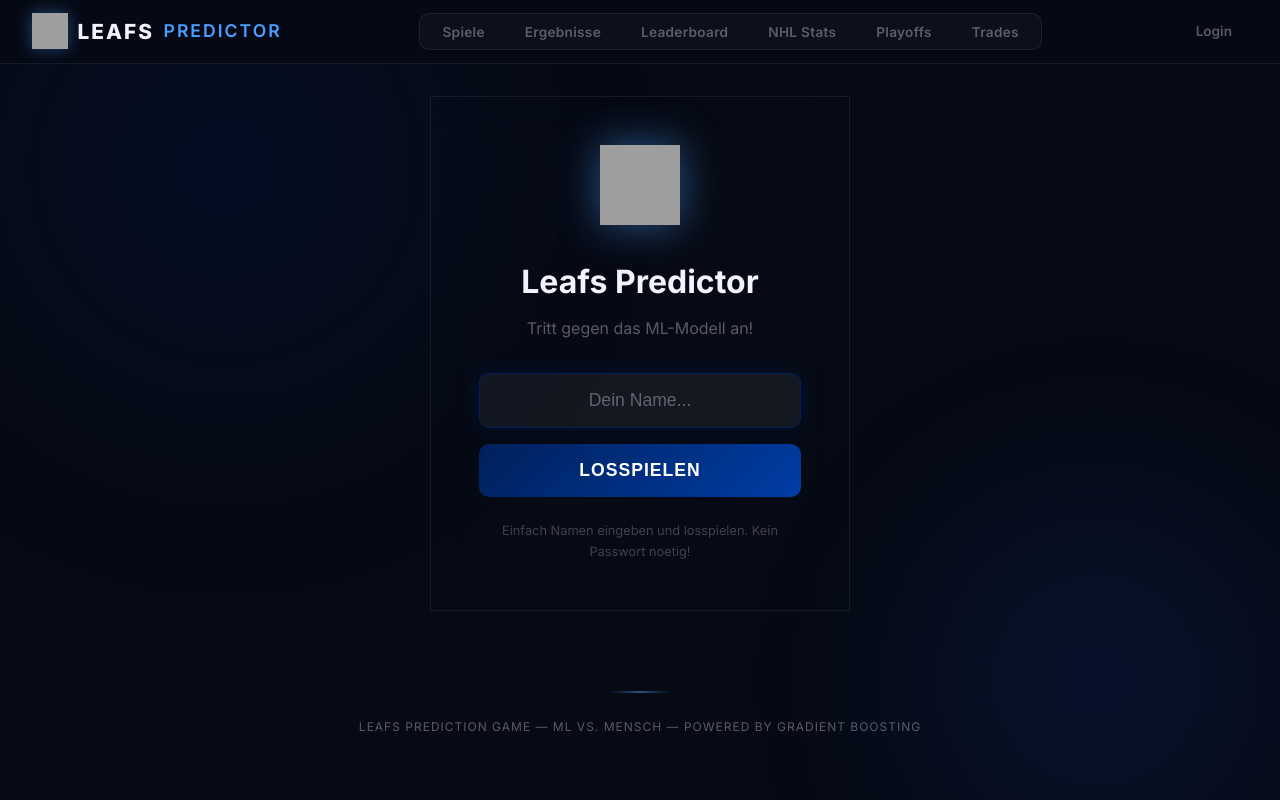
After one commit to EdgarPaulEDGE/leafs-predictor, a Flask app: page /login in a window 1280 px wide. The commit adds this page. Run offline with Flask 3, Linux system fonts and the light colour scheme; some libraries are stand-ins or nearby versions; grey boxes are pictures that could not be loaded.

Commit message:
Login-System: Multi-User mit Username, Leaderboard Rangliste

```diff
--- a/app.py
+++ b/app.py
@@ -17,7 +17,7 @@ from concurrent.futures import ThreadPoolExecutor, as_completed
 import time
 import threading
 import requests
-from flask import Flask, render_template, request, redirect, url_for, flash
+from flask import Flask, render_template, request, redirect, url_for, flash, session, g
 import pandas as pd
 from datetime import datetime
 
@@ -30,11 +30,47 @@ from database import (
     prediction_exists,
     resolve_prediction,
     get_all_predictions,
+    get_or_create_user,
 )
 
 # Flask-App erstellen
 app = Flask(__name__)
-app.secret_key = "leafs-prediction-game-2026"  # Für Flash-Messages
+app.secret_key = "leafs-prediction-game-2026"  # Für Flash-Messages & Sessions
+
+
+# ---- User Session ----
+@app.before_request
+def load_current_user():
+    """Lädt den aktuellen User in g.username für alle Templates."""
+    g.username = session.get("username")
+
+
+@app.route("/login", methods=["GET", "POST"])
+def login():
+    """Login-Seite: Einfach Username eingeben und losspielen."""
+    if request.method == "POST":
+        username = request.form.get("username", "").strip()
+        if not username:
+            flash("Bitte gib einen Namen ein!", "error")
+            return redirect(url_for("login"))
+        if len(username) > 20:
+            flash("Name darf maximal 20 Zeichen lang sein!", "error")
+            return redirect(url_for("login"))
+        # User erstellen oder einloggen
+        get_or_create_user(username)
+        session["username"] = username
+        flash(f"Willkommen, {username}! 🏒", "success")
+        return redirect(url_for("index"))
+    return render_template("login.html")
+
+
+@app.route("/logout")
+def logout():
+    """Logout: Session löschen."""
+    session.pop("username", None)
+    flash("Abgemeldet! Bis bald! 👋", "info")
+    return redirect(url_for("login"))
+
 
 # NHL API
 NHL_API = "https://api-web.nhle.com/v1"
@@ -691,7 +727,7 @@ def get_upcoming_games() -> list[dict]:
                 "date": game.get("gameDate", ""),
                 "opponent": opponent,
                 "is_home": is_home,
-                "already_predicted": prediction_exists(game_id),
+                "already_predicted": prediction_exists(game_id, session.get("username")),
             })
 
         return upcoming[:10]  # Maximal 10 Spiele anzeigen
@@ -1636,7 +1672,10 @@ def index():
 @app.route("/predict/<int:game_id>")
 def predict(game_id):
     """Tipp-Seite für ein bestimmtes Spiel."""
-    if prediction_exists(game_id):
+    if "username" not in session:
+        flash("Bitte erst einloggen!", "error")
+        return redirect(url_for("login"))
+    if prediction_exists(game_id, session["username"]):
         flash("Du hast für dieses Spiel schon getippt!", "error")
         return redirect(url_for("index"))
 
@@ -1666,6 +1705,10 @@ def predict(game_id):
 @app.route("/submit_prediction", methods=["POST"])
 def submit_prediction():
     """Verarbeitet einen abgegebenen Tipp."""
+    if "username" not in session:
+        flash("Bitte erst einloggen!", "error")
+        return redirect(url_for("login"))
+    username = session["username"]
     game_id = int(request.form["game_id"])
     game_date = request.form["game_date"]
     opponent = request.form["opponent"]
@@ -1681,6 +1724,7 @@ def submit_prediction():
 
     # In Datenbank speichern
     add_prediction(
+        username=username,
         game_id=game_id,
         game_date=game_date,
         opponent=opponent,
@@ -1698,9 +1742,10 @@ def submit_prediction():
 
 @app.route("/results")
 def results():
-    """Zeigt alle Tipps und Ergebnisse."""
-    pending = get_pending_predictions()
-    resolved = get_resolved_predictions()
+    """Zeigt alle Tipps und Ergebnisse des eingeloggten Users."""
+    username = session.get("username")
+    pending = get_pending_predictions(username)
+    resolved = get_resolved_predictions(username)
     return render_template(
         "results.html",
         pending=pending,
--- a/static/style.css
+++ b/static/style.css
@@ -2661,3 +2661,191 @@ footer::before {
         height: 20px;
     }
 }
+
+/* ===== LOGIN PAGE ===== */
+.login-container {
+    display: flex;
+    justify-content: center;
+    align-items: center;
+    min-height: 60vh;
+}
+
+.login-card {
+    background: var(--glass-bg);
+    backdrop-filter: blur(20px);
+    border: 1px solid var(--glass-border);
+    border-radius: var(--radius-lg);
+    padding: 3rem;
+    text-align: center;
+    max-width: 420px;
+    width: 100%;
+}
+
+.login-logo {
+    width: 80px;
+    height: 80px;
+    margin-bottom: 1.5rem;
+    filter: drop-shadow(0 0 20px rgba(74, 158, 255, 0.5));
+}
+
+.login-card h1 {
+    font-size: 2rem;
+    margin-bottom: 0.5rem;
+    color: var(--text-primary);
+}
+
+.login-subtitle {
+    color: var(--text-muted);
+    margin-bottom: 2rem;
+    font-size: 1rem;
+}
+
+.login-form {
+    display: flex;
+    flex-direction: column;
+    gap: 1rem;
+}
+
+.login-input {
+    background: rgba(255, 255, 255, 0.06);
+    border: 1px solid var(--glass-border);
+    border-radius: var(--radius-sm);
+    padding: 1rem 1.2rem;
+    font-size: 1.1rem;
+    color: var(--text-primary);
+    text-align: center;
+    transition: var(--transition);
+    outline: none;
+}
+
+.login-input:focus {
+    border-color: var(--leafs-blue);
+    box-shadow: 0 0 20px rgba(0, 32, 91, 0.4);
+}
+
+.login-input::placeholder {
+    color: var(--text-muted);
+}
+
+.login-submit {
+    background: linear-gradient(135deg, var(--leafs-blue), #003da5);
+    color: white;
+    border: none;
+    padding: 1rem;
+    font-size: 1.1rem;
+    font-weight: 700;
+    border-radius: var(--radius-sm);
+    cursor: pointer;
+    transition: var(--transition);
+    letter-spacing: 1px;
+    text-transform: uppercase;
+}
+
+.login-submit:hover {
+    transform: translateY(-2px);
+    box-shadow: 0 8px 25px rgba(0, 32, 91, 0.6);
+}
+
+.login-hint {
+    color: var(--text-muted);
+    font-size: 0.8rem;
+    margin-top: 1.5rem;
+    opacity: 0.7;
+}
+
+/* ===== NAV USER ===== */
+.nav-user {
+    display: flex;
+    align-items: center;
+    gap: 0.8rem;
+}
+
+.user-badge {
+    color: var(--leafs-accent);
+    font-weight: 700;
+    font-size: 0.9rem;
+    padding: 0.4rem 1rem;
+    background: rgba(74, 158, 255, 0.1);
+    border: 1px solid rgba(74, 158, 255, 0.2);
+    border-radius: var(--radius-xs);
+}
+
+.login-btn, .logout-btn {
+    color: var(--text-muted);
+    text-decoration: none;
+    font-weight: 600;
+    font-size: 0.85rem;
+    padding: 0.4rem 1rem;
+    border-radius: var(--radius-xs);
+    transition: var(--transition);
+}
+
+.login-btn:hover {
+    color: var(--text-primary);
+    background: var(--leafs-blue);
+}
+
+.logout-btn:hover {
+    color: var(--text-primary);
+    background: rgba(255, 80, 80, 0.2);
+}
+
+/* ===== LEADERBOARD TABLE ===== */
+.lb-table {
+    width: 100%;
+}
+
+.lb-table thead th {
+    text-align: center;
+    padding: 0.8rem;
+    font-size: 0.8rem;
+    text-transform: uppercase;
+    letter-spacing: 1px;
+    color: var(--text-muted);
+    border-bottom: 1px solid var(--glass-border);
+}
+
+.lb-table tbody td {
+    text-align: center;
+    padding: 0.8rem;
+    font-size: 0.95rem;
+}
+
+.lb-model-row {
+    background: rgba(74, 158, 255, 0.08);
+    border-bottom: 2px solid var(--leafs-blue) !important;
+}
+
+.lb-user-row {
+    border-bottom: 1px solid var(--glass-border);
+}
+
+.lb-me {
+    background: rgba(0, 32, 91, 0.2) !important;
+    border-left: 3px solid var(--leafs-blue);
+}
+
+.lb-you {
+    color: var(--leafs-accent);
+    font-weight: 400;
+    font-size: 0.8rem;
+    margin-left: 0.3rem;
+}
+
+/* ===== LOGIN + LEADERBOARD RESPONSIVE ===== */
+@media (max-width: 768px) {
+    .login-card {
+        padding: 2rem 1.5rem;
+        margin: 1rem;
+    }
+
+    .nav-user {
+        display: none;
+    }
+
+    .lb-table thead th,
+    .lb-table tbody td {
+        padding: 0.5rem 0.3rem;
+        font-size: 0.8rem;
+    }
+}
--- a/templates/base.html
+++ b/templates/base.html
@@ -21,6 +21,14 @@
             <li><a href="{{ url_for('playoffs') }}" class="{{ 'active' if active_page == 'playoffs' }}">Playoffs</a></li>
             <li><a href="{{ url_for('trades') }}" class="{{ 'active' if active_page == 'trades' }}">Trades</a></li>
         </ul>
+        <div class="nav-user">
+            {% if g.username %}
+                <span class="user-badge">🏒 {{ g.username }}</span>
+                <a href="{{ url_for('logout') }}" class="logout-btn">Logout</a>
+            {% else %}
+                <a href="{{ url_for('login') }}" class="login-btn">Login</a>
+            {% endif %}
+        </div>
     </nav>
 
     <div class="container">
--- /dev/null
+++ b/templates/login.html
@@ -0,0 +1,26 @@
+{% extends "base.html" %}
+
+{% block content %}
+<div class="login-container">
+    <div class="login-card">
+        <img src="https://assets.nhle.com/logos/nhl/svg/TOR_dark.svg" alt="Leafs" class="login-logo">
+        <h1>Leafs Predictor</h1>
+        <p class="login-subtitle">Tritt gegen das ML-Modell an!</p>
+
+        <form method="POST" action="{{ url_for('login') }}" class="login-form">
+            <input
+                type="text"
+                name="username"
+                placeholder="Dein Name..."
+                maxlength="20"
+                required
+                autofocus
+                class="login-input"
+            >
+            <button type="submit" class="login-submit">Losspielen</button>
+        </form>
+
+        <p class="login-hint">Einfach Namen eingeben und losspielen. Kein Passwort noetig!</p>
+    </div>
+</div>
+{% endblock %}
```
Also changed, not shown: database.py (+189 -72 lines), templates/leaderboard.html (+43 -48 lines).
